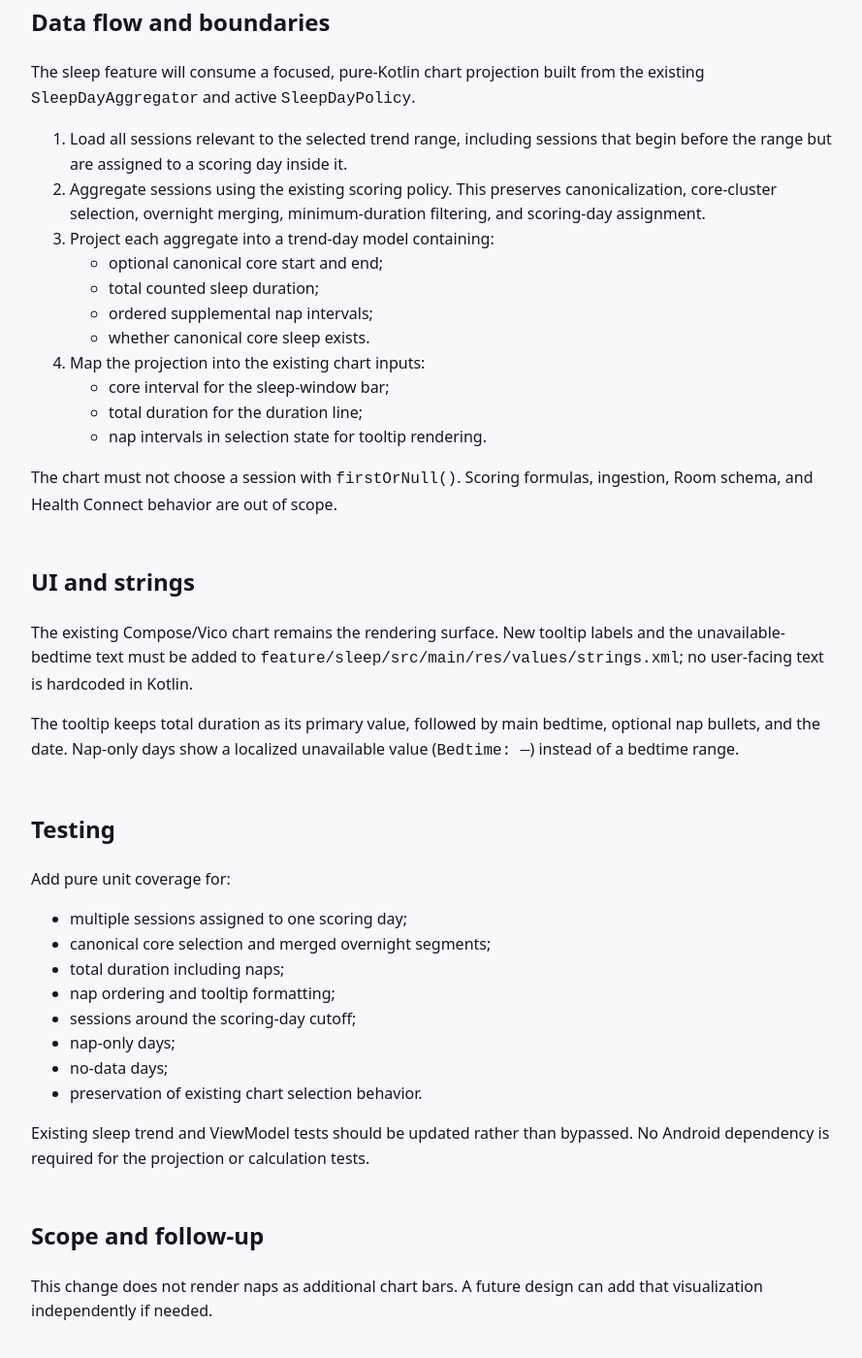
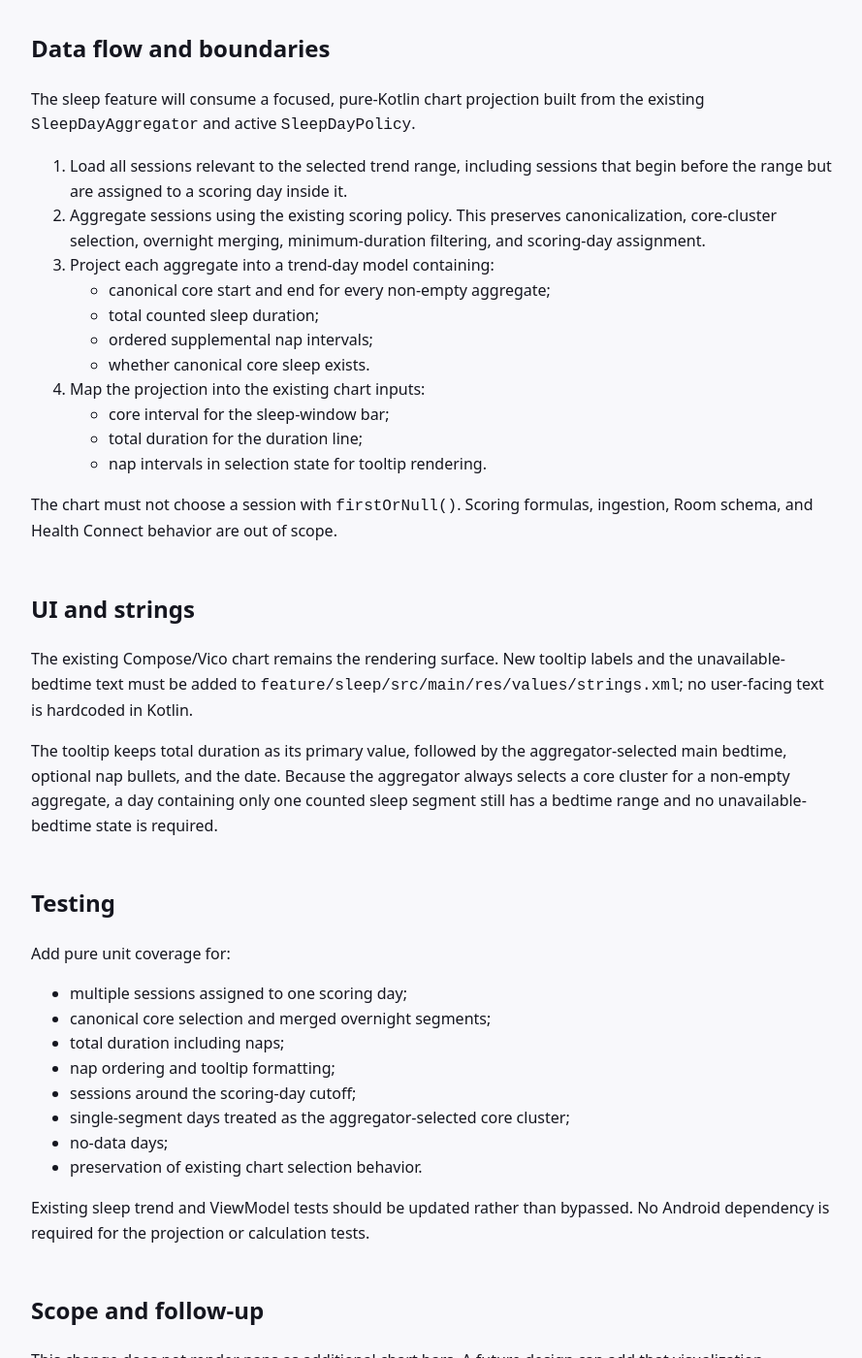
Before and after one commit to readylytics/Readylytics, a Jekyll site: the page built from docs/superpowers/specs/2026-08-08-sleep-trend-chart-design.md, in a window 1280 px wide and 1400 px high, scrolled down 1102 px. Shown: the whole window at 97% size, without its empty margins (192-1081 px from the left). Built offline with Jekyll 4.4.1, drawn with Linux system fonts in a browser that asks for light colours; our own code applies the rules of GitHub Pages for plain Markdown files; some of the changed text lies outside the part shown.

Commit message:
docs: clarify canonical sleep cluster

```diff
--- a/docs/superpowers/specs/2026-08-08-sleep-trend-chart-design.md
+++ b/docs/superpowers/specs/2026-08-08-sleep-trend-chart-design.md
@@ -13,7 +13,7 @@ Fix the sleep trend chart so each scoring day reports the canonical main sleep,
 - The duration line shows total counted sleep, including naps.
 - The tooltip bedtime uses the canonical core start and end.
 - Naps are tooltip-only for now and are listed as separate bullet points with start, end, and duration.
-- A nap-only day remains visible with total duration and nap details; bedtime is unavailable.
+- A day with only one counted sleep segment still uses the aggregator-selected `coreCluster` as main sleep, so its interval supplies the bedtime range.
 - Existing chart legends, scrolling, zooming, selection, and overlay behavior remain unchanged.
 
 Example tooltip content:
@@ -34,7 +34,7 @@ The sleep feature will consume a focused, pure-Kotlin chart projection built fro
 1. Load all sessions relevant to the selected trend range, including sessions that begin before the range but are assigned to a scoring day inside it.
 2. Aggregate sessions using the existing scoring policy. This preserves canonicalization, core-cluster selection, overnight merging, minimum-duration filtering, and scoring-day assignment.
 3. Project each aggregate into a trend-day model containing:
-   - optional canonical core start and end;
+- canonical core start and end for every non-empty aggregate;
    - total counted sleep duration;
    - ordered supplemental nap intervals;
    - whether canonical core sleep exists.
@@ -49,7 +49,7 @@ The chart must not choose a session with `firstOrNull()`. Scoring formulas, inge
 
 The existing Compose/Vico chart remains the rendering surface. New tooltip labels and the unavailable-bedtime text must be added to `feature/sleep/src/main/res/values/strings.xml`; no user-facing text is hardcoded in Kotlin.
 
-The tooltip keeps total duration as its primary value, followed by main bedtime, optional nap bullets, and the date. Nap-only days show a localized unavailable value (`Bedtime: —`) instead of a bedtime range.
+The tooltip keeps total duration as its primary value, followed by the aggregator-selected main bedtime, optional nap bullets, and the date. Because the aggregator always selects a core cluster for a non-empty aggregate, a day containing only one counted sleep segment still has a bedtime range and no unavailable-bedtime state is required.
 
 ## Testing
 
@@ -60,7 +60,7 @@ Add pure unit coverage for:
 - total duration including naps;
 - nap ordering and tooltip formatting;
 - sessions around the scoring-day cutoff;
-- nap-only days;
+- single-segment days treated as the aggregator-selected core cluster;
 - no-data days;
 - preservation of existing chart selection behavior.
 
```
